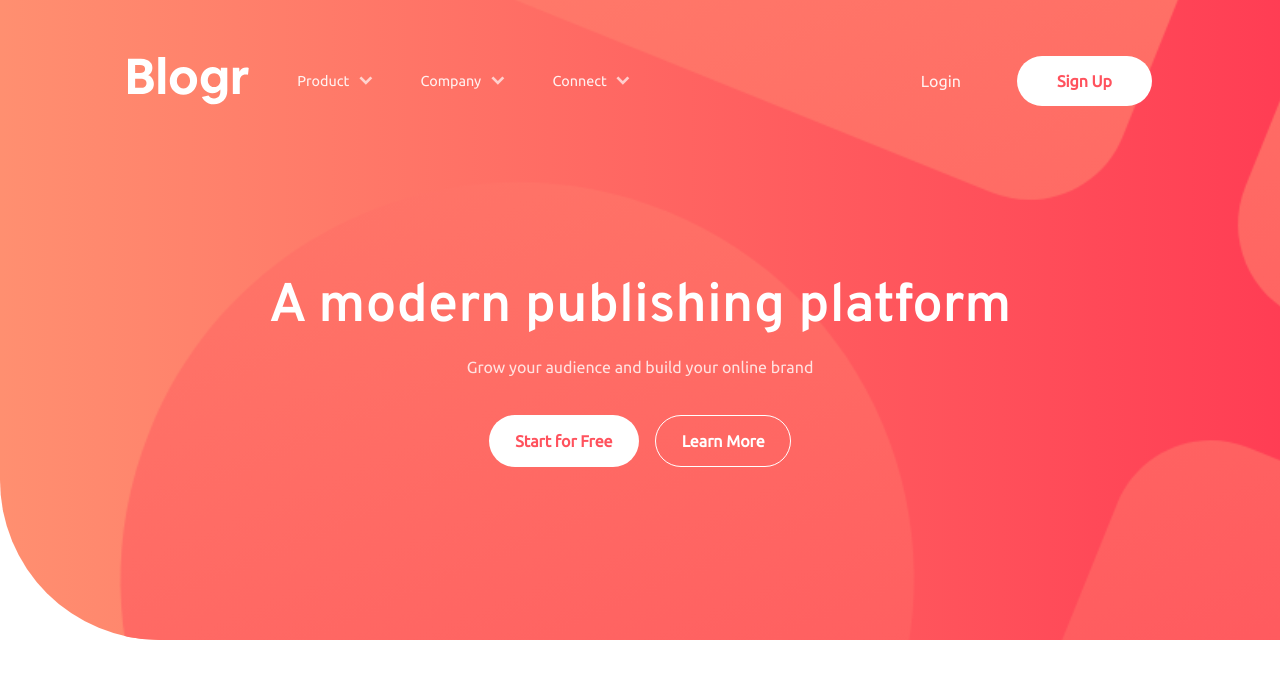
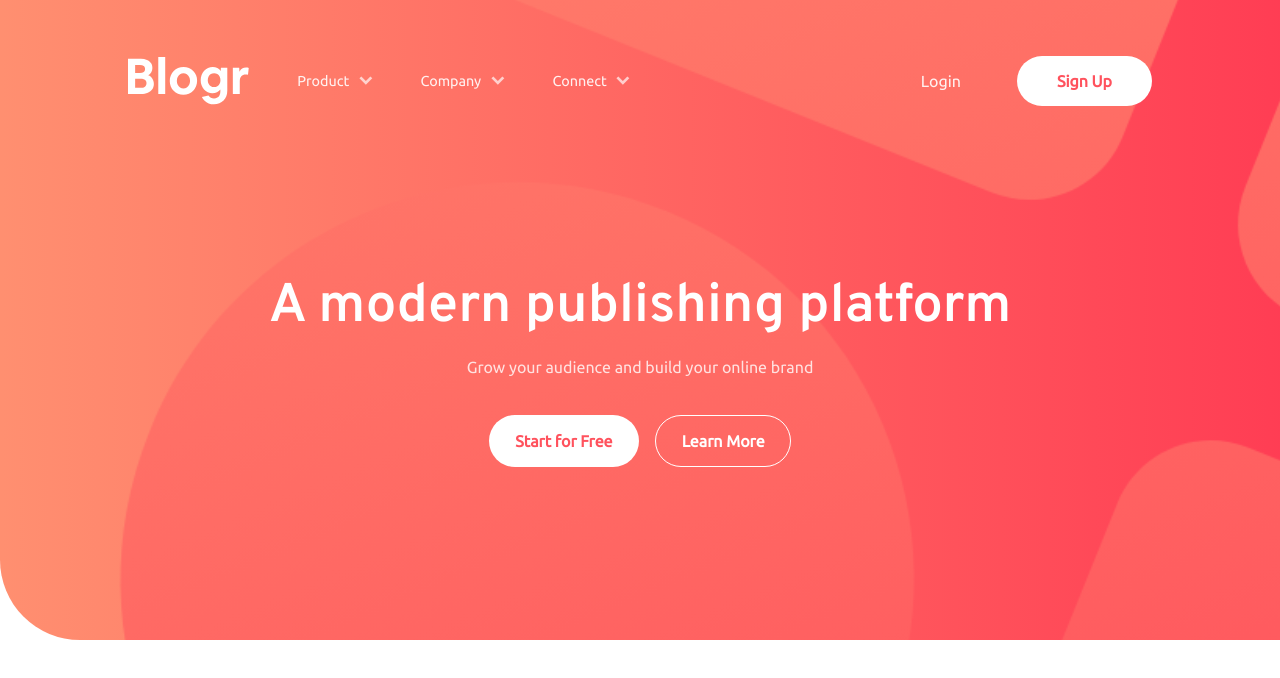
Before and after one commit to sohail-webdev/blogr-landing-page, a React (Vite) app: page / in a window 1280 px wide. Shown: the top 678 px of the page. Built offline with nearby package versions, Linux system fonts and the light colour scheme.

Commit message:
refactor: reduce bottom left radius of header/hero section

```diff
--- a/src/index.css
+++ b/src/index.css
@@ -84,7 +84,7 @@ a {
   position: relative;
   background: linear-gradient(to right, var(--hero-background-gradient));
   height: 80vh;
-  border-bottom-left-radius: 10rem;
+  border-bottom-left-radius: 5rem;
   padding: 3.5rem var(--x-padding);
 }
 .header-hero-bg-pattern {
@@ -98,7 +98,7 @@ a {
   background-position-y: center;
   background-repeat: no-repeat;
   background-size: 250%;
-  border-bottom-left-radius: 10rem;
+  border-bottom-left-radius: 5rem;
 }
 .header-hero-bg-pattern ~ * {
   position: relative;
```
